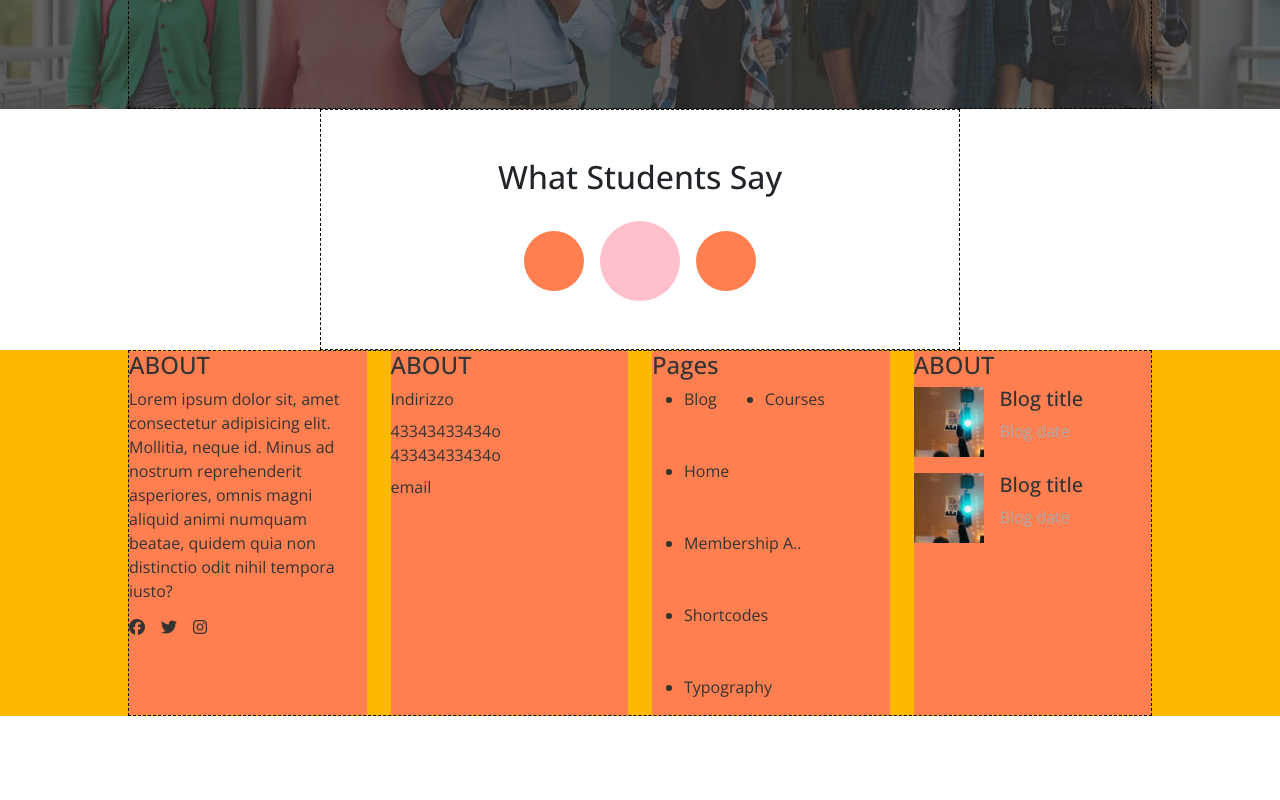
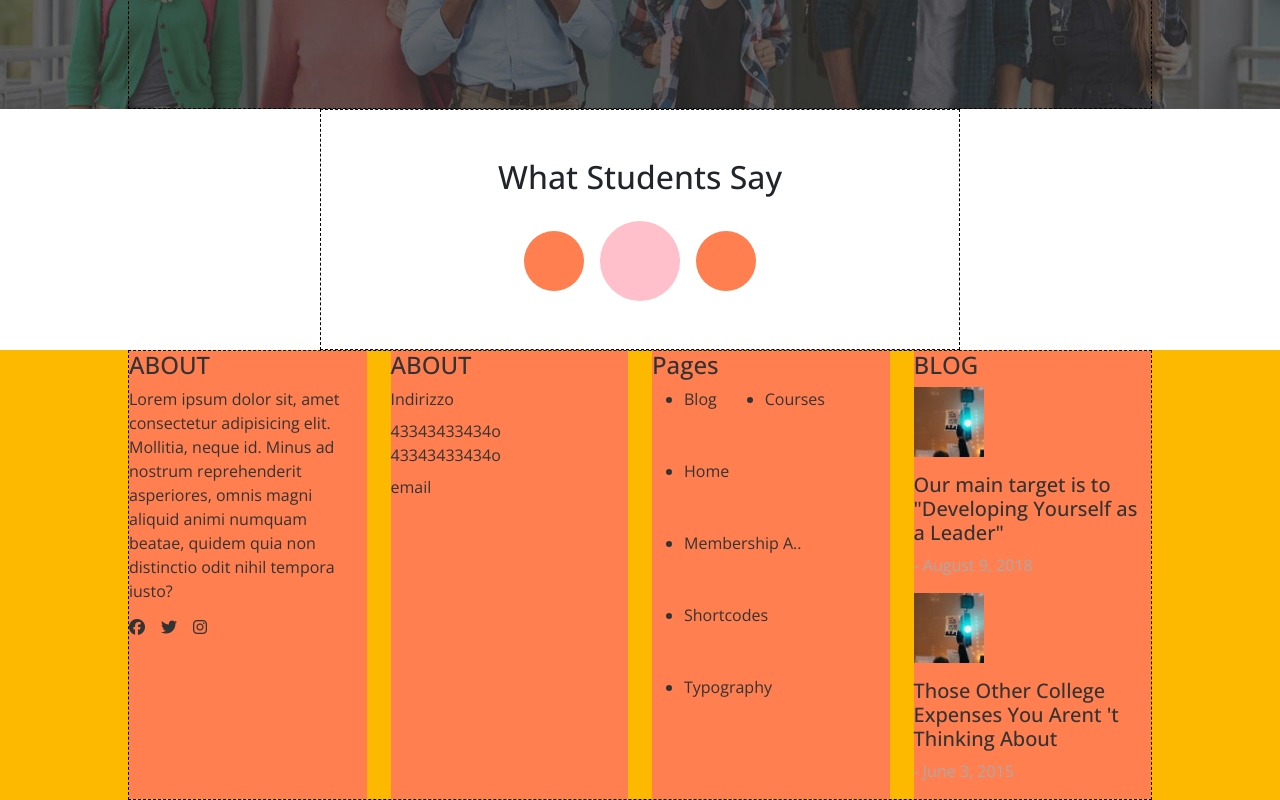
Before and after one commit to gianlucafalaschi/proj-html-vuejs, a Vue app: page / in a window 1280 px wide. Shown: the part 3298-4098 px from the top of the page. Before the commit the page ends 4014 px from the top, so only its background shows below. Built offline with nearby package versions, Linux system fonts and the light colour scheme.

Commit message:
blog title an date dinamically populated

```diff
--- a/src/App.vue
+++ b/src/App.vue
@@ -76,7 +76,18 @@ export default  {
             text: 'Typography'
           },
         ],
-
+        footerBlog: [
+          {
+            image: 'photo-1517520287167-4bbf64a00d66-75x75',
+            title: 'Our main target is to "Developing Yourself as a Leader"',
+            date: 'August 9, 2018',
+          },
+          {
+            image: 'photo-1490376840453-5f616fbebe5b-75x75',
+            title:'Those Other College Expenses You Arent \'t Thinking About',
+            date: 'June 3, 2015',
+          },
+        ],
       };
     },
 }
@@ -96,7 +107,7 @@ export default  {
   </main>
   <!-- passo all'array footerLinksInfos nelle props di PageFooter
   l'array footerLinks -->
-  <PageFooter :footerLinksInfos="footerLinks"></PageFooter>
+  <PageFooter :footerLinksInfos="footerLinks" :blogInfos="footerBlog"></PageFooter>
 </template>
 
 <style lang="scss">
--- a/src/components/PageFooter.vue
+++ b/src/components/PageFooter.vue
@@ -2,6 +2,7 @@
 export default {
     props: {
         footerLinksInfos: Array,
+        blogInfos: Array,
     }
 }
 </script>
@@ -44,29 +45,18 @@ export default {
                 </div>
                 <!-- column Blog -->
                 <div class="ms-col-4">
-                    <!-- blog -->
-                    <h4 class="ms-col-title">ABOUT</h4>
-                    <div class="ms-blog-container d-flex flex-wrap gap-3 mb-3">
+                    <!-- single blogs -->
+                    <h4 class="ms-col-title">BLOG</h4>
+                    <div v-for="singleBlogInfo in blogInfos" class="ms-blog-container d-flex flex-wrap gap-3 mb-3">
                         <div class="ms-image-container">
                             <img src="../assets/img/photo-1517520287167-4bbf64a00d66-75x75.jpeg" alt="immagine del blog">
                         </div>
                         <div class="ms-blog-description">
-                            <h5 class="ms-blog-title">Blog title</h5>
-                            <span class="ms-blog-date">Blog date</span>
+                            <h5 class="ms-blog-title">{{singleBlogInfo.title}}</h5>
+                            <span class="ms-blog-date">{{'- ' + singleBlogInfo.date}}</span>
                         </div>
                     </div>
                     <!-- /blog -->
-                    <!-- blog -->
-                    <div class="ms-blog-container d-flex flex-wrap gap-3 mb-3">
-                        <div class="ms-image-container">
-                            <img src="../assets/img/photo-1517520287167-4bbf64a00d66-75x75.jpeg" alt="immagine del blog">
-                        </div>
-                        <div class="ms-blog-description">
-                            <h5 class="ms-blog-title">Blog title</h5>
-                            <span class="ms-blog-date">Blog date</span>
-                        </div>
-                    </div>
-                    <!--/ blog -->
                 </div>
             </div>
         </div>
```
